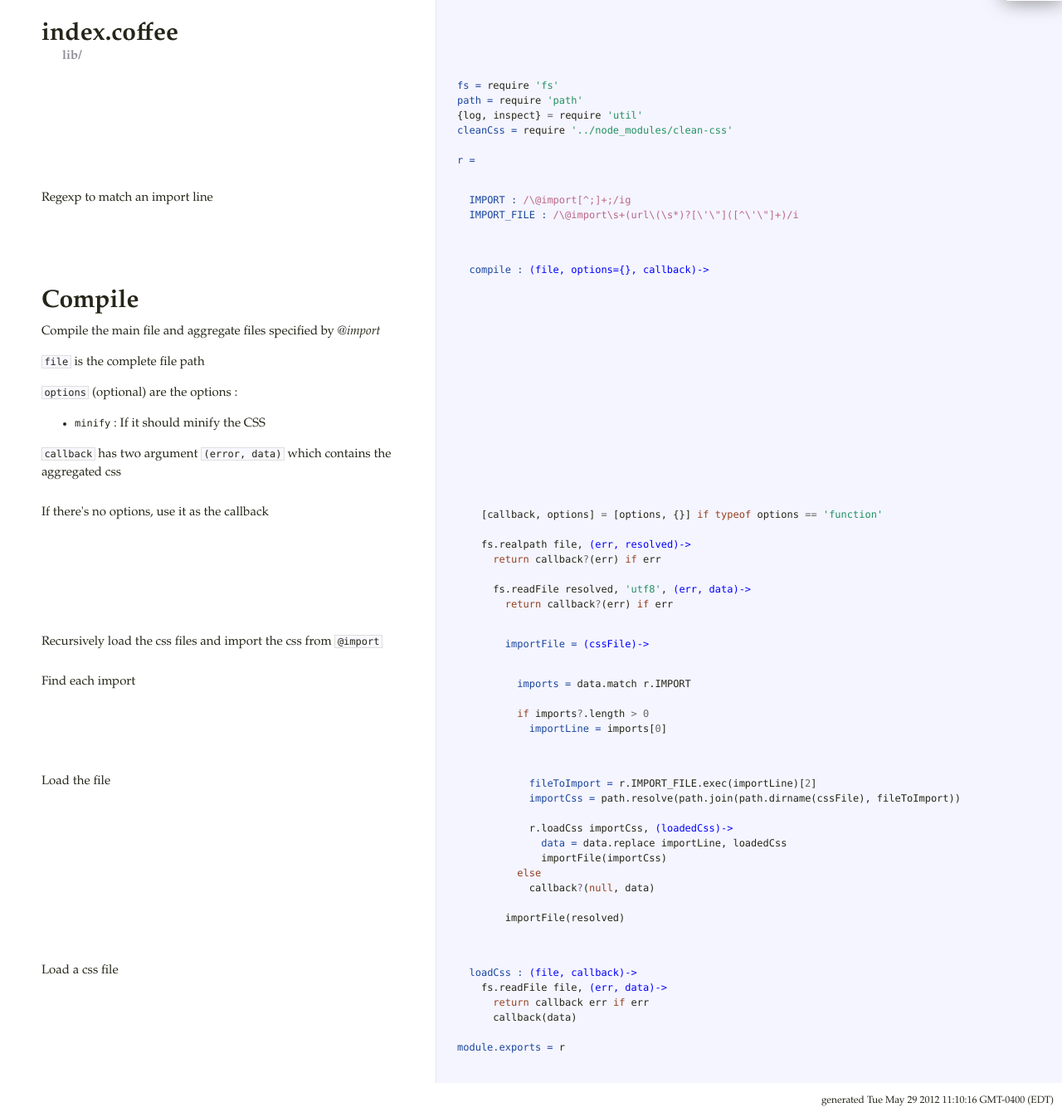
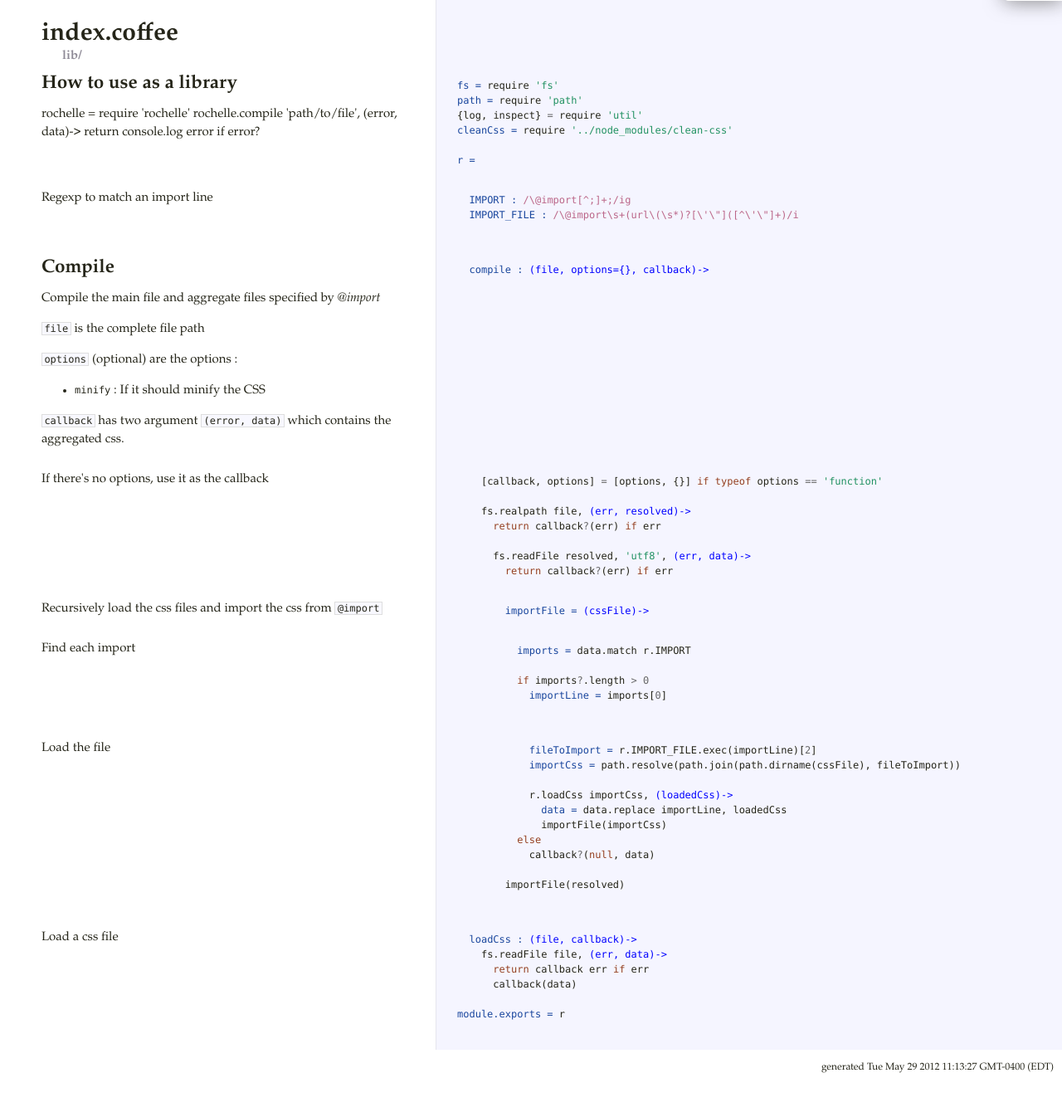
Before and after one commit to dsimard/rochelle, a plain HTML site: page lib/index.coffee.html in a window 1280 px wide. Shown: the part 20-1360 px from the top of the page at 83% size. After the commit the page ends 1327 px from the top, so only its background shows below. Drawn offline with Linux system fonts and the light colour scheme.

Commit message:
Doc regenerated automatically

```diff
--- a/lib/index.coffee.html
+++ b/lib/index.coffee.html
@@ -1,4 +1,8 @@
-<!DOCTYPE html><html><head><title>index.coffee</title><meta http-equiv="Content-Type" content="text/html" charset="UTF-8"><link rel="stylesheet" media="all" href="../docco.css"></head><body><div id="container"><div id="background"></div><div id="jump_to">Jump To &hellip;<div id="jump_wrapper"><div id="jump_page"><a href="../index.html" class="source"><span class="file_name">README</span></a><a href="../bin/rochelle.coffee.html" class="source "><span class="base_path">bin / </span><span class="file_name">rochelle.coffee</span></a><a href="../lib/index.coffee.html" class="source selected"><span class="base_path">lib / </span><span class="file_name">index.coffee</span></a></div></div></div><table cellpadding="0" cellspacing="0"><thead><tr><th class="docs"><h1>index.coffee</h1><div class="filepath">lib/</div></th><th class="code"></th></tr></thead><tbody><tr id="section-1"><td class="docs"><div class="pilwrap"><a href="#section-1" class="pilcrow">&#182;</a></div>
+<!DOCTYPE html><html><head><title>index.coffee</title><meta http-equiv="Content-Type" content="text/html" charset="UTF-8"><link rel="stylesheet" media="all" href="../docco.css"></head><body><div id="container"><div id="background"></div><div id="jump_to">Jump To &hellip;<div id="jump_wrapper"><div id="jump_page"><a href="../index.html" class="source"><span class="file_name">README</span></a><a href="../bin/rochelle.coffee.html" class="source "><span class="base_path">bin / </span><span class="file_name">rochelle.coffee</span></a><a href="../lib/index.coffee.html" class="source selected"><span class="base_path">lib / </span><span class="file_name">index.coffee</span></a></div></div></div><table cellpadding="0" cellspacing="0"><thead><tr><th class="docs"><h1>index.coffee</h1><div class="filepath">lib/</div></th><th class="code"></th></tr></thead><tbody><tr id="section-1"><td class="docs"><div class="pilwrap"><a href="#section-1" class="pilcrow">&#182;</a></div><h2>How to use as a library</h2>
+
+<p>rochelle = require 'rochelle'
+  rochelle.compile 'path/to/file', (error, data)->
+    return console.log error if error?</p>
 </td><td class="code"><div class="highlight"><pre><span class="nv">fs = </span><span class="nx">require</span> <span class="s1">&#39;fs&#39;</span>
 <span class="nv">path = </span><span class="nx">require</span> <span class="s1">&#39;path&#39;</span>
 <span class="p">{</span><span class="nx">log</span><span class="p">,</span> <span class="nx">inspect</span><span class="p">}</span> <span class="o">=</span> <span class="nx">require</span> <span class="s1">&#39;util&#39;</span>
@@ -7,7 +11,7 @@
 <span class="nv">r = </span></pre></div></td></tr><tr id="section-2"><td class="docs"><div class="pilwrap"><a href="#section-2" class="pilcrow">&#182;</a></div><p>Regexp to match an import line</p>
 </td><td class="code"><div class="highlight"><pre>  <span class="nv">IMPORT : </span><span class="sr">/\@import[^;]+;/ig</span>
   <span class="nv">IMPORT_FILE : </span><span class="sr">/\@import\s+(url\(\s*)?[\&#39;\&quot;]([^\&#39;\&quot;]+)/i</span>
-  </pre></div></td></tr><tr id="section-3"><td class="docs"><div class="pilwrap"><a href="#section-3" class="pilcrow">&#182;</a></div><h1>Compile</h1>
+  </pre></div></td></tr><tr id="section-3"><td class="docs"><div class="pilwrap"><a href="#section-3" class="pilcrow">&#182;</a></div><h2>Compile</h2>
 
 <p>Compile the main file and aggregate files specified by <em>@import</em></p>
 
@@ -19,7 +23,7 @@
 <li><code>minify</code> : If it should minify the CSS</li>
 </ul>
 
-<p><code>callback</code> has two argument <code>(error, data)</code> which contains the aggregated css</p>
+<p><code>callback</code> has two argument <code>(error, data)</code> which contains the aggregated css.</p>
 </td><td class="code"><div class="highlight"><pre>  <span class="nv">compile : </span><span class="nf">(file, options={}, callback)-&gt;</span></pre></div></td></tr><tr id="section-4"><td class="docs"><div class="pilwrap"><a href="#section-4" class="pilcrow">&#182;</a></div><p>If there's no options, use it as the callback</p>
 </td><td class="code"><div class="highlight"><pre>    <span class="p">[</span><span class="nx">callback</span><span class="p">,</span> <span class="nx">options</span><span class="p">]</span> <span class="o">=</span> <span class="p">[</span><span class="nx">options</span><span class="p">,</span> <span class="p">{}]</span> <span class="k">if</span> <span class="k">typeof</span> <span class="nx">options</span> <span class="o">==</span> <span class="s1">&#39;function&#39;</span>
 
@@ -52,4 +56,4 @@
 
 <span class="nv">module.exports = </span><span class="nx">r</span>
 
-</pre></div></td></tr></tbody></table><div id="generated">generated Tue May 29 2012 11:10:16 GMT-0400 (EDT)  </div></div></body></html>
+</pre></div></td></tr></tbody></table><div id="generated">generated Tue May 29 2012 11:13:27 GMT-0400 (EDT)  </div></div></body></html>
```
Also changed, not shown: bin/rochelle.coffee.html (+1 -1 lines), index.html (+4 -4 lines).
